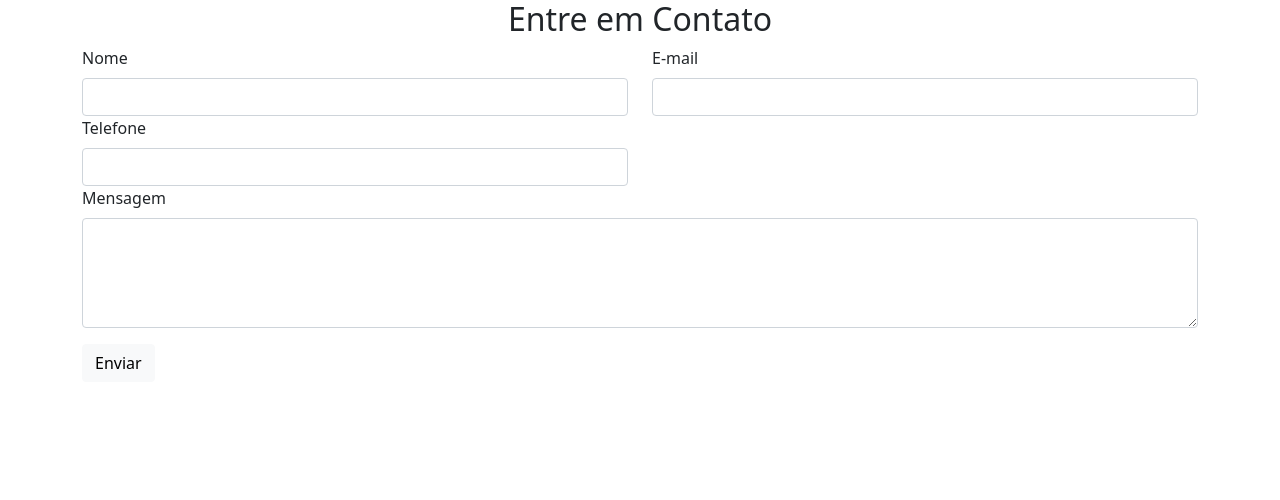
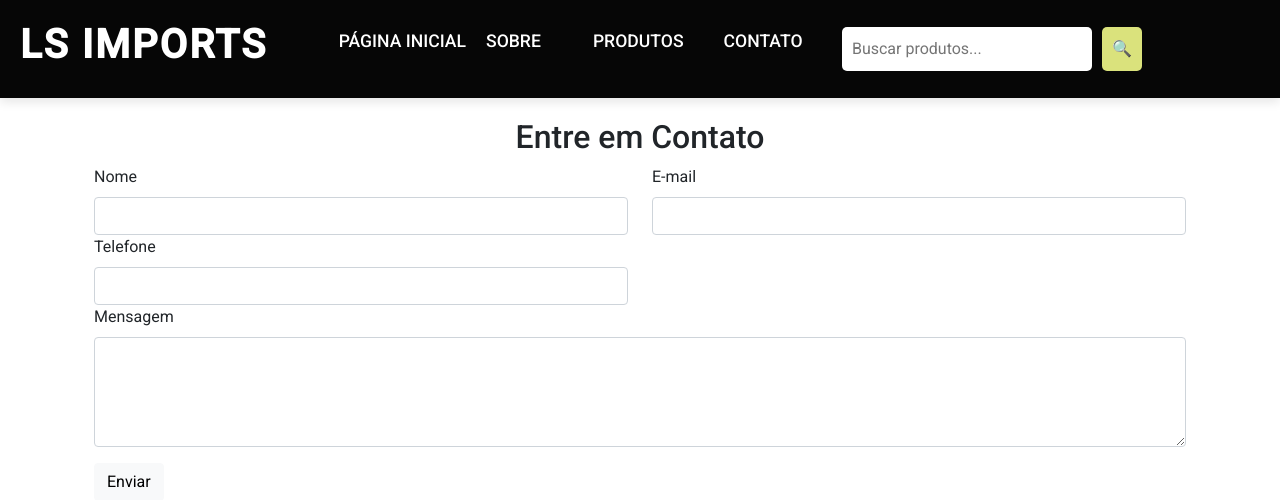
Before and after one commit to gabrielfortunato8/ProjetoFinalBK1LMA, a Flask app: page /contato in a window 1280 px wide. Shown: the top 500 px of the page. Run offline with Flask 3, Linux system fonts and the light colour scheme; some libraries are stand-ins or nearby versions.

Commit message:
site grupo 29/11

```diff
--- a/app.py
+++ b/app.py
@@ -1,15 +1,66 @@
 from flask import (Flask, flash, redirect, render_template, request, url_for) # importa o flask
+import json
+import os
 
 app = Flask(__name__) # cria uma instância
 app.secret_key = 'segredo'  # Para utilizar flash messages
+
+CONTATOS_FILE = "contatos.json"
+PRODUTOS_FILE = "produtos.json"
+
+def save_contato_to_file(data):
+    if os.path.exists(CONTATOS_FILE):
+        with open(CONTATOS_FILE, "r") as file:
+            contatos = json.load(file)
+    else:
+        contatos = []
+
+    contatos.append(data)
+
+    with open(CONTATOS_FILE, "w") as file:
+        json.dump(contatos, file, indent=4)
+
+def save_compra_to_file(data):
+    if os.path.exists(PRODUTOS_FILE):
+        with open(PRODUTOS_FILE, "r") as file:
+            try:
+                compras = json.load(file)
+            except json.JSONDecodeError:
+                contatos = []  # Inicializa como uma lista vazia se houver erro
+    else:
+        compras = []
+
+    compras.append(data)
+
+    with open(PRODUTOS_FILE, "w") as file:
+        json.dump(compras, file, indent=4)
 
 @app.route('/')
 def paginaincial():
     return render_template('index.html')
 
-@app.route('/contato')
-def cantato():
-    return render_template('contato.html')
+# Rota para o formulário de contato
+@app.route('/contato', methods=['GET', 'POST'])
+def contato():
+    feedback = None
+    if request.method == 'POST':
+        nome = request.form['nome']
+        email = request.form['email']
+        mensagem = request.form['mensagem']
+
+        # Criando o dicionário com os dados do contato
+        contato_data = {
+            'nome': nome,
+            'email': email,
+            'mensagem': mensagem
+        }
+
+        # Salvando os dados no arquivo JSON
+        save_contato_to_file(contato_data)
+
+        feedback = "Agradecemos por seu feedback. Fique de olho em seu email que logo entraremos em contato!"
+
+    return render_template('contato.html', feedback=feedback)
 
 @app.route('/produtos')
 def produtos():
--- a/templates/base.html
+++ b/templates/base.html
@@ -69,7 +69,7 @@
 
                 </body>
                 </html>
-                <li><a href="#contato">Contato</a></li>
+                <li><a href="http://127.0.0.1:5000/contato">Contato</a></li>
             </section>
             </ul>
         </nav>
--- a/templates/contato.html
+++ b/templates/contato.html
@@ -6,8 +6,8 @@
     <title>Formulário de Contato</title>
     <link rel="stylesheet" href="https://cdn.jsdelivr.net/npm/bootstrap@5.1.3/dist/css/bootstrap.min.css">
 </head>
-<body>
-
+{% extends 'base.html' %}
+{% block content %}
     <!-- Formulário de Contato -->
     <section class="form-section">
         <div class="container">
@@ -16,19 +16,19 @@
                 <div class="row">
                     <div class="col-md-6">
                         <label for="nome" class="form-label">Nome</label>
-                        <input type="text" class="form-control" id="nome" required>
+                        <input type="text" class="form-control" name="nome" id="nome" required>
                     </div>
                     <div class="col-md-6">
                         <label for="email" class="form-label">E-mail</label>
-                        <input type="email" class="form-control" id="email" required>
+                        <input type="email" class="form-control" name="email" id="email" required>
                     </div>
                     <div class="col-md-6">
                         <label for="telefone" class="form-label">Telefone</label>
-                        <input type="tel" class="form-control" id="telefone" required>
+                        <input type="tel" class="form-control" name="telefone" id="telefone" required>
                     </div>
                     <div class="mb-3">
                         <label for="mensagem" class="form-label">Mensagem</label>
-                        <textarea class="form-control" id="mensagem" rows="4" required></textarea>
+                        <textarea class="form-control" name="mensagem" id="mensagem" rows="4" required></textarea>
                     </div>
                 </div>
                 <button type="submit" class="btn btn-light">Enviar</button>
@@ -41,19 +41,5 @@
         </div>
     </section>
 
-    <!-- JavaScript embutido -->
-    <script>
-        // Função para lidar com o envio do formulário
-        document.getElementById('contactForm').addEventListener('submit', function(event) {
-            event.preventDefault(); // Impede o envio do formulário
-
-            // Exibe a mensagem de sucesso
-            document.getElementById('successMessage').style.display = 'block';
-
-            // Opcionalmente, limpa o formulário
-            document.getElementById('contactForm').reset();
-        });
-    </script>
-
-</body>
+    {% endblock %}
 </html>
```
Also changed, not shown: contatos.json (added, +7 -0 lines).
